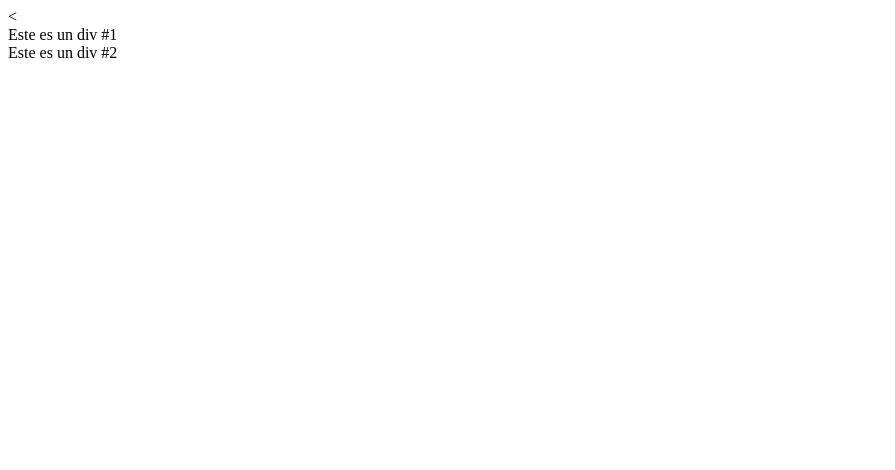
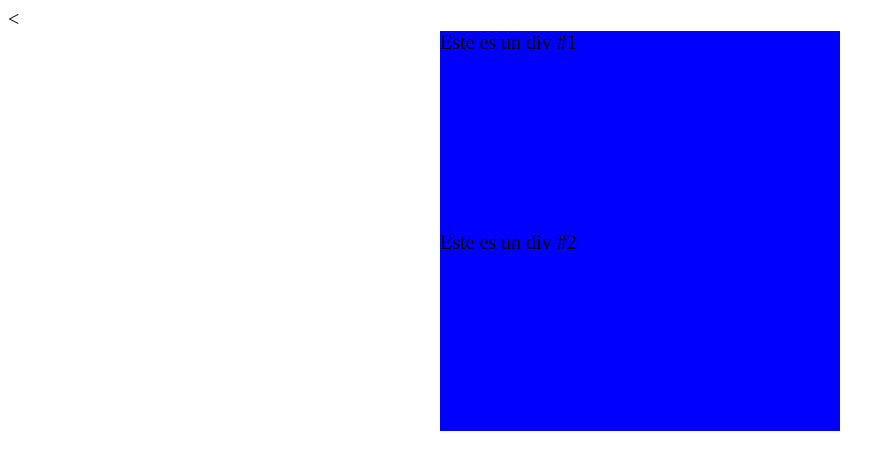
Before and after one commit to abelri/coderhouse-fullstack, a plain HTML site: page tps/2/README.txt/index.html in a window 1280 px wide. Shown: the whole page, without its empty margins (0-895 px from the left). Drawn offline with Linux system fonts and the light colour scheme.

Commit message:
ahora esta ok el css

```diff
--- a/tps/2/README.txt/index.html
+++ b/tps/2/README.txt/index.html
@@ -3,7 +3,7 @@
 	<html>
 	<head>
 		<title></title>
-		<link rel="stylesheet" type="text/css" href="">
+		<link rel="stylesheet" type="text/css" href="main.css">
 	</head>
 	<body>
 		<div class="PrimerDiv">Este es un div #1</div>
```
